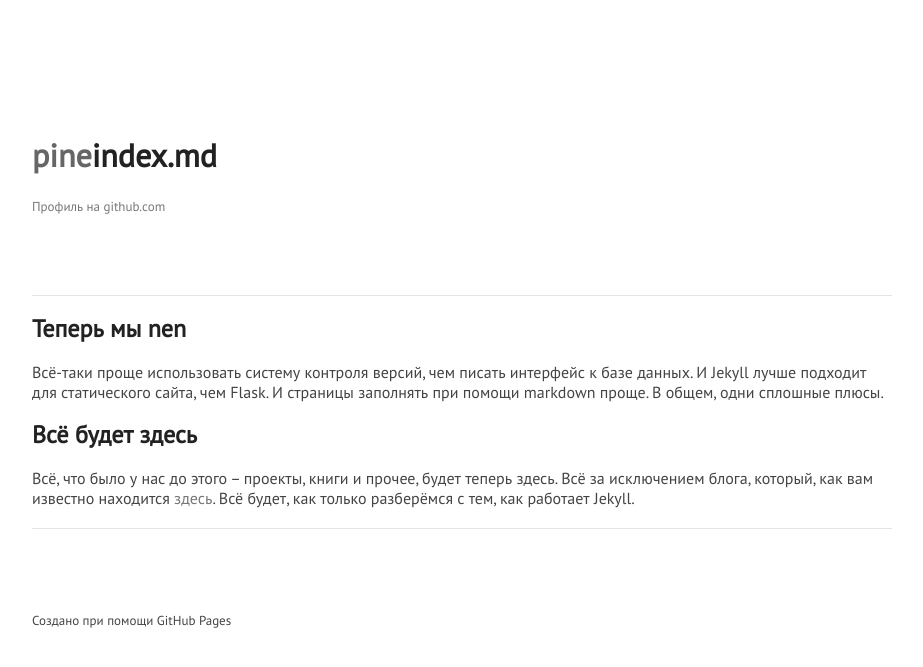
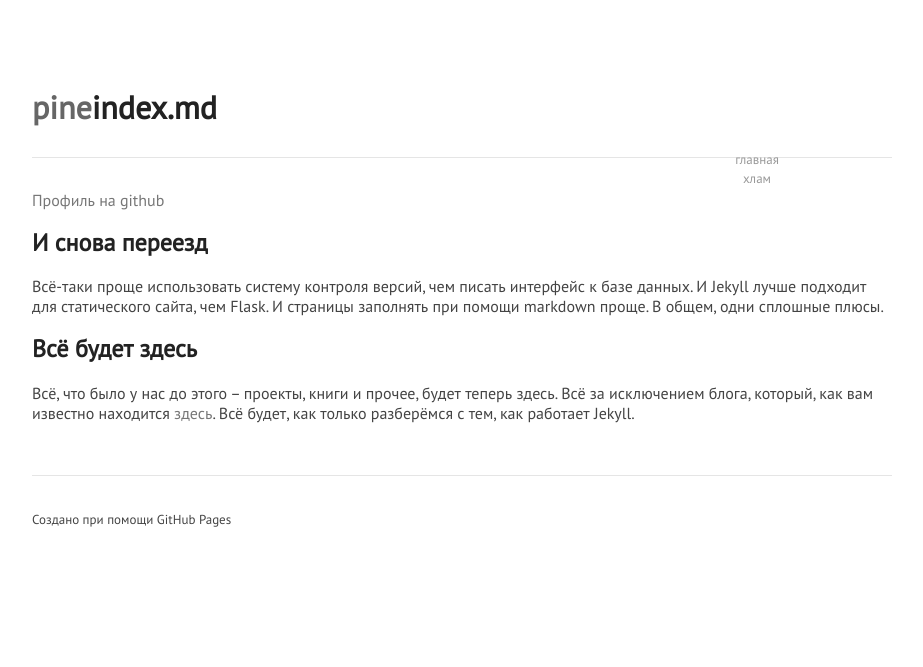
Before and after one commit to gitter-badger/pinecrew.github.com, a Jekyll site: the page built from index.md, in a window 1280 px wide. Shown: the top 667 px of the page, without its empty margins (178-1101 px from the left). Built offline with Jekyll 4.4.1, drawn with Linux system fonts in a browser that asks for light colours.

Commit message:
Добавил прототип навигации и исправил опечатки

```diff
--- a/_layouts/main.html
+++ b/_layouts/main.html
@@ -15,7 +15,10 @@
         <div class="wrapper">
         <header>
             <h1><span class="pine">pine</span>{{ page.name }}</h1>
-            <p><a href="https://github.com/pinecrew"><small>Профиль на github.com</small></a></p>
+            <ul>
+                <a href="/">главная</a>
+                <a href="/stuff">хлам</a>
+            </ul>
         </header>
         <section>
             {{ content }}
--- a/index.md
+++ b/index.md
@@ -3,8 +3,9 @@ layout: main
 title: Главная страница pinecrew на github
 name: crew
 ---
+[Профиль на github](https://github.com/pinecrew)
 
-#Теперь мы nen
+#И снова переезд
 
 Всё-таки проще использовать систему контроля
 версий, чем писать интерфейс к базе данных.
--- a/styles/styles.css
+++ b/styles/styles.css
@@ -89,23 +89,13 @@ img {
 }
 
 header, footer {
-    margin: 5em auto;
+    margin: 2em auto;
 }
 
 header ul {
+    float: right;
     padding: 0;
     width: 270px;
-    height: 40px;
-    border: 1px solid #d2d2d2;
-    border-radius: 5px;
-    background: #eee;
-    background: -moz-linear-gradient(top, #f8f8f8 0%, #dddddd 100%);
-    background: -webkit-gradient(linear, left top, left bottom, color-stop(0%,#f8f8f8), color-stop(100%,#dddddd));
-    background: -webkit-linear-gradient(top, #f8f8f8 0%,#dddddd 100%);
-    background: -o-linear-gradient(top, #f8f8f8 0%,#dddddd 100%);
-    background: -ms-linear-gradient(top, #f8f8f8 0%,#dddddd 100%);
-    background: linear-gradient(top, #f8f8f8 0%,#dddddd 100%);
-    box-shadow: inset #fff 0 1px 0, inset rgba(0,0,0,0.03) 0 -1px 0;
     list-style: none;
 }
 
@@ -119,7 +109,6 @@ header li {
 header ul a {
     display: block;
     padding-top: 6px;
-    height: 40px;
     color: #999;
     text-align: center;
     line-height: 1;
@@ -147,6 +136,7 @@ header ul a strong {
 }
 
 section {
+    padding: 2em 0;
     border: 1px solid #e5e5e5;
     border-width: 1px 0;
 }
```
